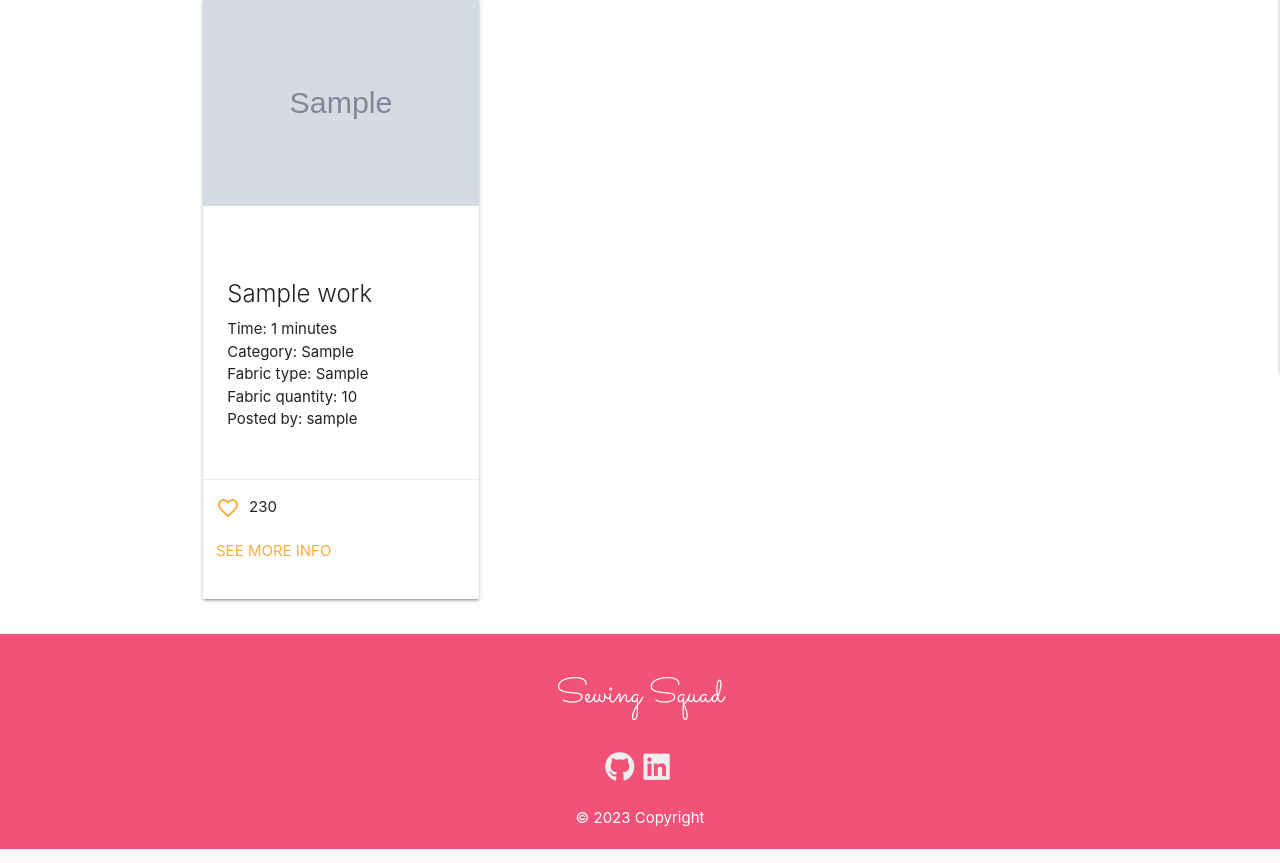
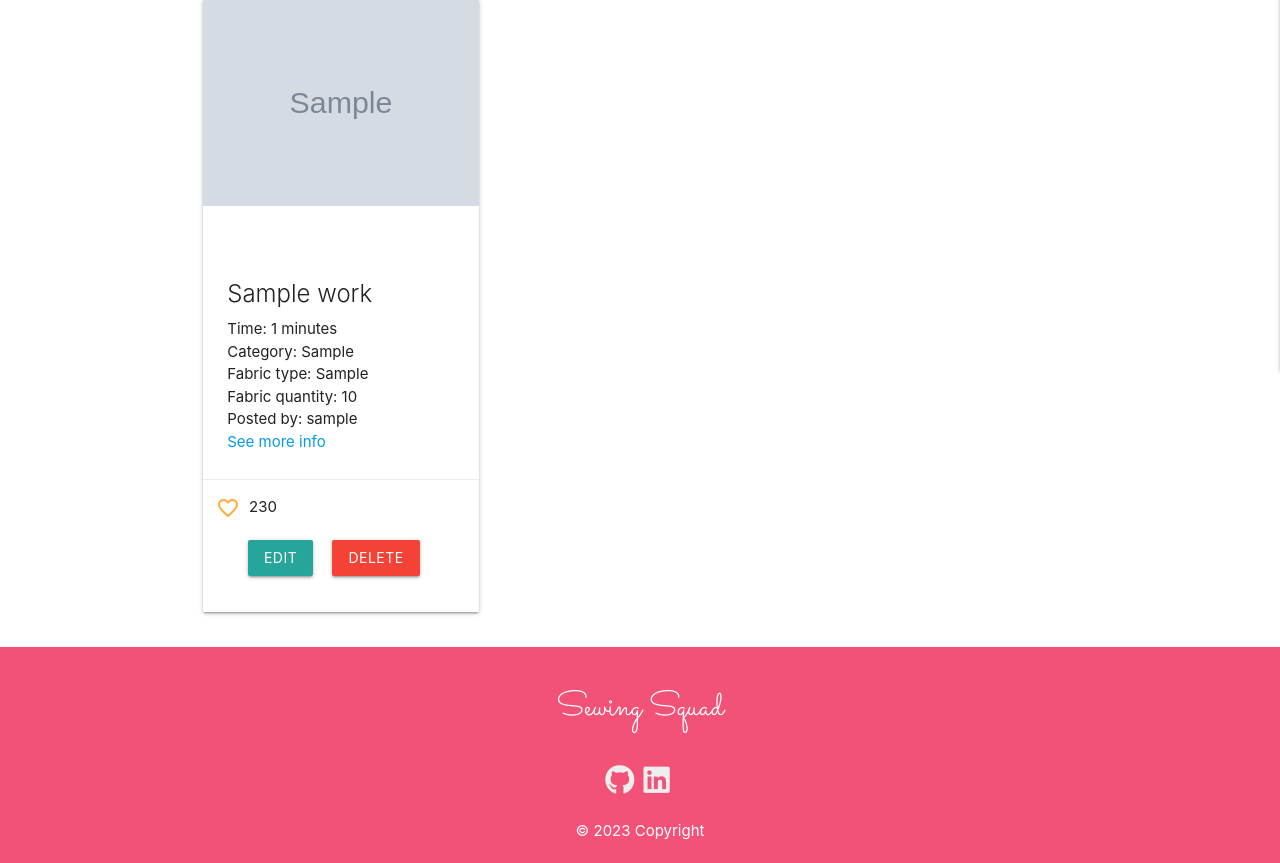
Before and after one commit to vero-nika-2828/sewing-squad-gitpod, a Flask app: page / in a window 1280 px wide. Shown: the part 489-1352 px from the top of the page. Run offline with Flask 2, Linux system fonts and the light colour scheme; tables that the repository leaves empty hold one stand-in row (values such as "Sample post"); grey boxes marked "Sample" are stand-in pictures; some libraries are stand-ins or nearby versions; some web fonts are replaced.

Commit message:
Change position of links in index.html

```diff
--- a/sewingsquad/routes.py
+++ b/sewingsquad/routes.py
@@ -31,12 +31,13 @@ def categories():
     categories = list(Category.query.all())
 
     if request.method == "POST":
-        new_category = Category(
-            category=request.form.get("category").lower(),
-        )
-        db.session.add(new_category)
-        db.session.commit()
-        flash("Category added succesfully")
+        if user.id == 1:
+            new_category = Category(
+                category=request.form.get("category").lower(),
+            )
+            db.session.add(new_category)
+            db.session.commit()
+            flash("Category added succesfully")
 
     return render_template("categories.html", categories=categories)
 
@@ -232,7 +233,7 @@ def edit_project(sewingwork_id):
         flash(
             "Your project has been successfully edited."
             )
-    return render_template("edit_project.html", categories=categories, project=sewingwork)
+    return render_template("edit_project.html", project=sewingwork, categories=categories)
 
 
 @app.route("/delete_project/<int:sewingwork_id>")
--- a/sewingsquad/templates/edit_project.html
+++ b/sewingsquad/templates/edit_project.html
@@ -22,6 +22,7 @@
                 </select>
                 <label>Category</label>
               </div>
+
 
               <div class="input-field col s12 m8 offset-m2">
                 <select multiple id="fabrictype" name="fabrictype" type="text" required>
--- a/sewingsquad/templates/index.html
+++ b/sewingsquad/templates/index.html
@@ -62,6 +62,9 @@
                                 <p>Fabric type: {{ post.fabric_type}}</p>
                                 <p>Fabric quantity: {{ post.fabric_quantity }}</p>
                                 <p>Posted by: {{ post.users.username }}</p>
+                                <a href="{{ url_for('project', sewingwork_id=post.id)}}"aria-label="See more information">
+                                    See more info
+                                </a>
                             </div>
 
 
@@ -74,22 +77,33 @@
                                     <span class="s6">230</span>
                                 </div>
 
-                                <div class="row">
+                                <!--<div class="row">
                                     <a href="{{ url_for('project', sewingwork_id=post.id)}}"aria-label="See more information">
                                         See more info
                                     </a>
+                                </div>-->
+
+                                <div class="row center-align">
+                                    <!--Edit button-->
+                                    <a href="{{ url_for('edit_project', sewingwork_id=post.id) }}" class="btn" aria-label="Edit Project">Edit</a>
+                                    <!--Delete button-->
+                                    <a href="#modal-{{ post.id }}" class="btn red modal-trigger" aria-label="Delete Project" >Delete</a>
+
+                                        <!-- Modal Structure -->
+                                        <div id="modal-{{ post.id }}" class="modal fade">
+                                            <div class="modal-content">
+                                                <h4>Are you sure you want to delete this project</h4>
+                                                <p>This action is irreversible</p>
+                                            </div>
+                                            <div class="modal-footer center-align">
+                                                <a href="{{ url_for('delete_project', sewingwork_id=post.id) }}" class="modal-close waves-effect waves-green btn">Yes</a>
+                                                <a class="modal-close waves-effect waves-green btn red" data-bs-dismiss="modal">No</a>
+                                            </div>
+                                        </div>
                                 </div>
 
+
                             </div>
-
-
-                            <!--<ul class="collapsible">
-                                <li>
-                                <div class="collapsible-header"><i class="material-icons">expand_more</i>Comments</div>
-                                <div class="collapsible-body"><span>Lorem ipsum dolor sit amet.</span></div>
-                                </li>
-
-                            </ul>-->
 
                         </div>
                     </div>
--- a/sewingsquad/templates/my_projects.html
+++ b/sewingsquad/templates/my_projects.html
@@ -40,6 +40,9 @@
                             <p>Category: {{ project.category}}</p>
                             <p>Fabric type: {{ project.fabric_type}}</p>
                             <p>Fabric quantity: {{ project.fabric_quantity }}</p>
+                            <a href="{{ url_for('project', sewingwork_id=project.id)}}"aria-label="See more information">
+                                See more info
+                            </a>
                         </div>
 
                         <div class="card-action center-align">
```
